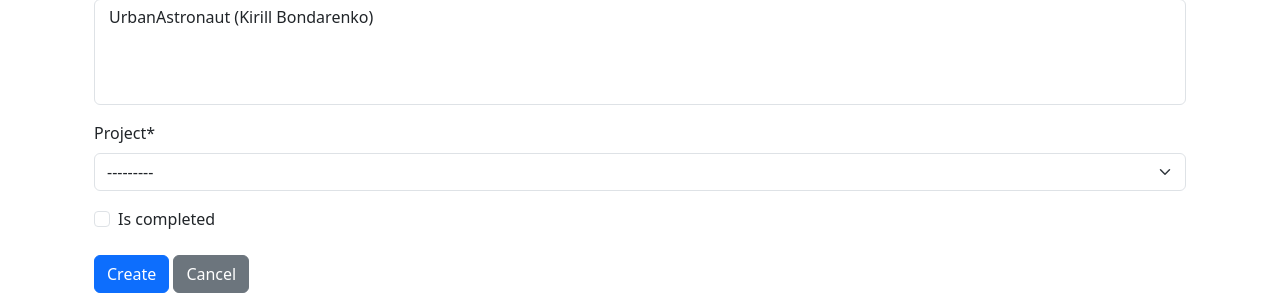
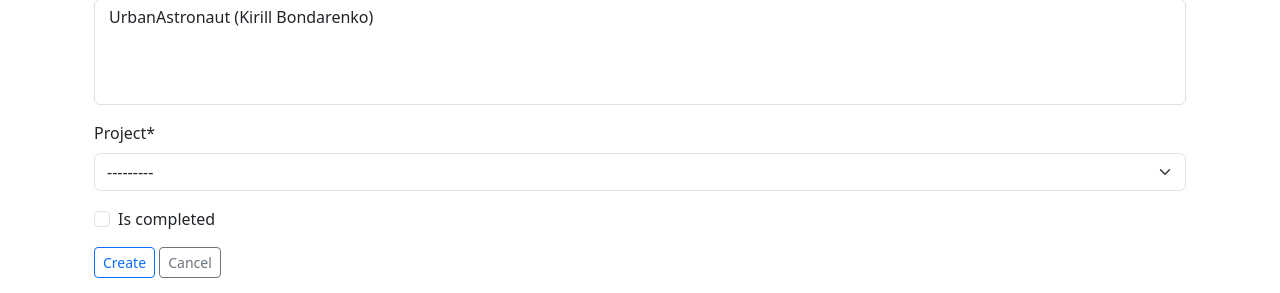
Before and after one commit to UrbanAstronaut88/it-project, a Django app: page /tasks/create/ in a window 1280 px wide. Shown: the part 805-1098 px from the top of the page. Run offline with Django 5.2, Linux system fonts and the light colour scheme; data comes from the database, SQL or seed files in the repository; some libraries are stand-ins or nearby versions.

Commit message:
style: Create Cancel button class style has been changed in task_form.html

```diff
--- a/templates/main/task_form.html
+++ b/templates/main/task_form.html
@@ -9,8 +9,8 @@
   <form method="post">
     {% csrf_token %}
     {{ form|crispy }}
-    <button type="submit" class="btn btn-primary mt-2">Create</button>
-    <a href="{% url 'main:task-list' %}" class="btn btn-secondary mt-2">Cancel</a>
+    <button type="submit" class="btn btn-sm btn-outline-primary">Create</button>
+    <a href="{% url 'main:task-list' %}" class="btn btn-sm btn-outline-secondary">Cancel</a>
   </form>
 </div>
 {% endblock %}
```
